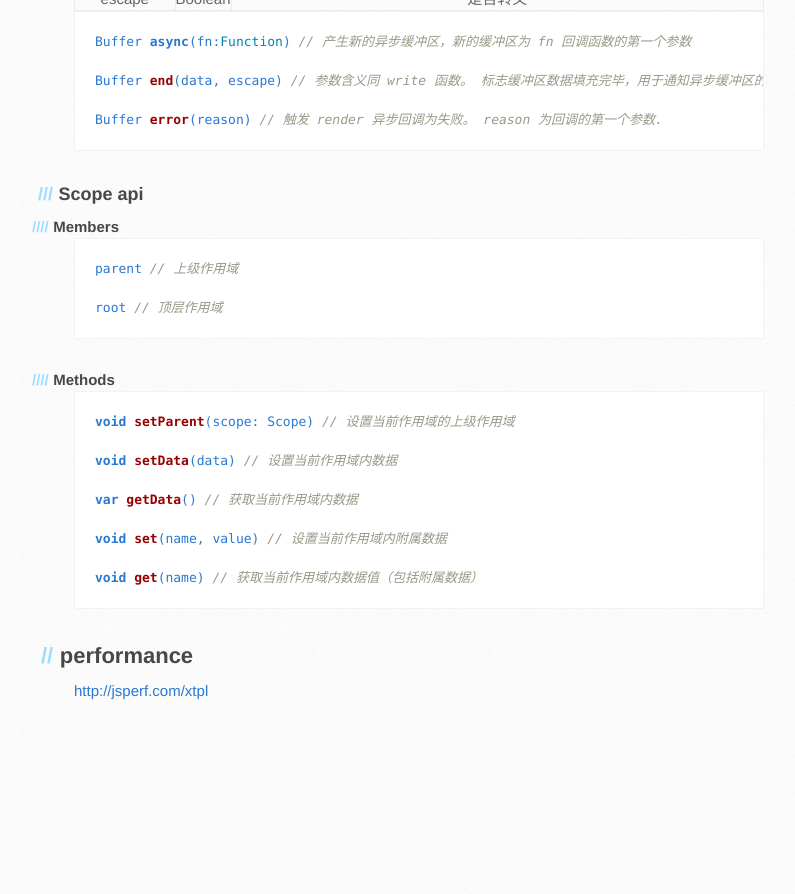
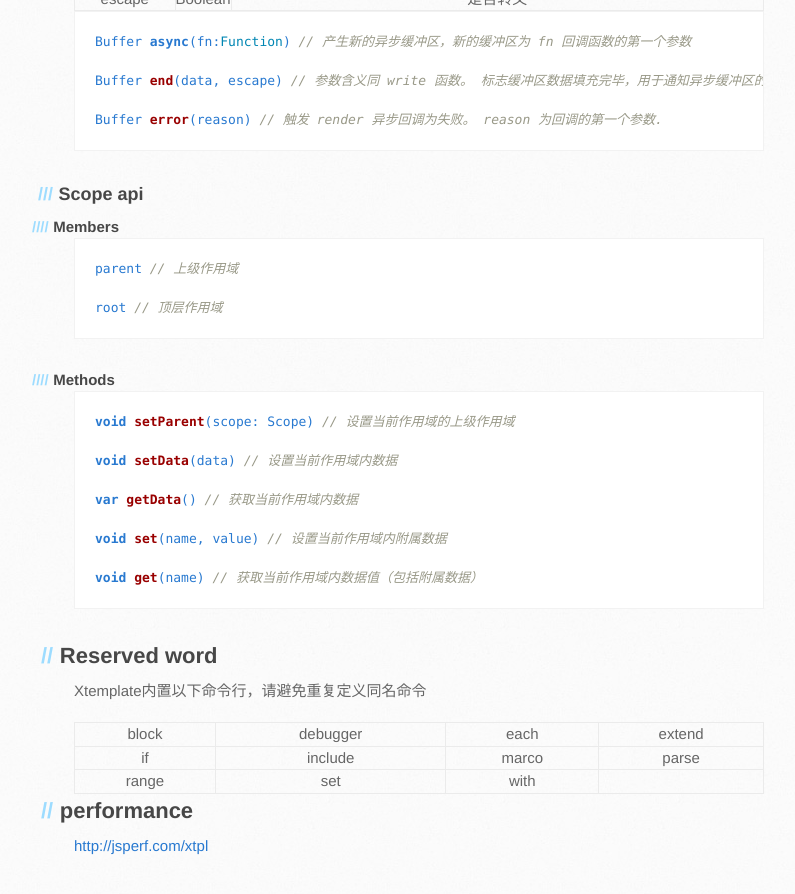
Before and after one commit to xtemplate/xtpl, a Jekyll site: the page built from index.md, in a window 1280 px wide and 900 px high, scrolled down 9474 px. Shown: the top 894 px of the window, without its empty margins (96-891 px from the left). Built offline with Jekyll 4.4.1, drawn with Linux system fonts in a browser that asks for light colours; Markdown is read by kramdown in place of the engine named in the settings; before the commit the page ends 10219 px from its top, so only the background shows below that.

Commit message:
add reserve words

````diff
--- a/index.md
+++ b/index.md
@@ -603,6 +603,23 @@ void set(name, value) // 设置当前作用域内附属数据
 void get(name) // 获取当前作用域内数据值（包括附属数据）
 ```
 
+## Reserved word
+
+**Xtemplate内置以下命令行，请避免重复定义同名命令**
+
+<table>
+    <tr>
+        <td>block</td><td>debugger</td><td>each</td><td>extend</td>
+    </tr>
+    <tr>
+        <td>if</td><td>include</td><td>marco</td><td>parse</td>
+    </tr>
+    <tr>
+        <td>range</td><td>set</td><td>with</td><td></td>
+    </tr>
+</table>
+
+
 ## performance
 
 [http://jsperf.com/xtpl](http://jsperf.com/xtpl)
````
